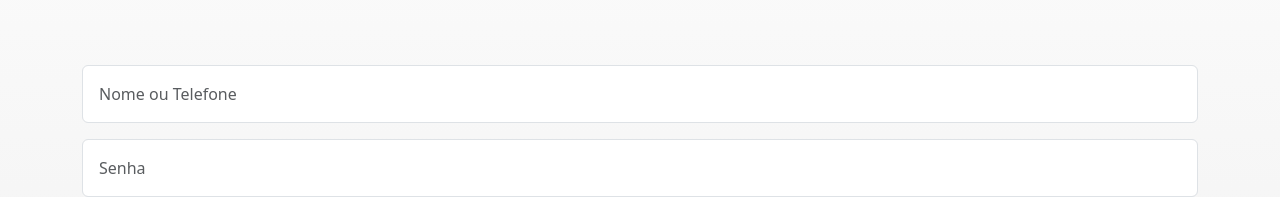
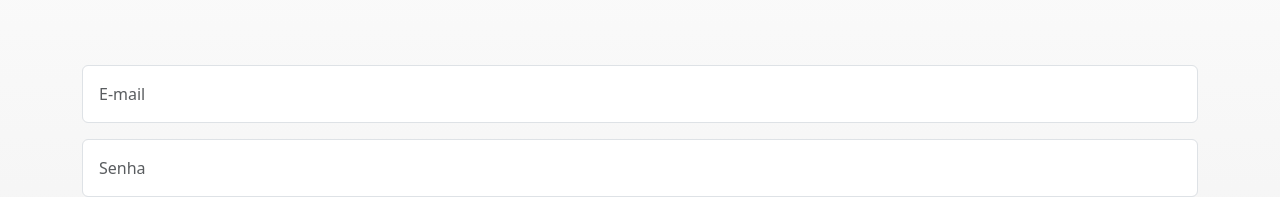
Before and after one commit to Hasty-DEV/HastyBarber, a React (Vite) app in the folder client/: page /login in a window 1280 px wide. Shown: the part 292-489 px from the top of the page. Built offline with nearby package versions, Linux system fonts and the light colour scheme; no server answers; the HTML template or start-up script is replaced by a standard one.

Commit message:
Arrumando Login e Redirecionando para a Dashboard

```diff
--- a/client/src/pages/Login/Login.tsx
+++ b/client/src/pages/Login/Login.tsx
@@ -1,12 +1,15 @@
-import { useState } from 'react';
+import { useState, FormEvent } from 'react';
 import { Link, useNavigate } from "react-router-dom";
 import { LoginContainer } from "../../ui/styles/Login/Login.styles";
 import Icon from "../../ui/assets/Icon.svg";
-import { Button, Container, Form } from "react-bootstrap";
+import { Button, Container, Form, FormCheck } from "react-bootstrap";
 import { api } from '../../api';
-import { FormEvent } from "react";
 import firebase from 'firebase/compat/app';
 import 'firebase/auth';
+import { getAuth, signInWithEmailAndPassword } from "firebase/auth";
+import { toast, ToastContainer } from "react-toastify";
+import "react-toastify/dist/ReactToastify.css";
+
 
 import { FontAwesomeIcon } from '@fortawesome/react-fontawesome';
 import { faGoogle } from '@fortawesome/free-brands-svg-icons';
@@ -20,11 +23,30 @@ interface UserData {
 const Login = () => {
   const [, setUser] = useState<firebase.User | null>(null);
   const [error, setError] = useState<string | null>(null);
+  const [email, setEmail] = useState<string>('');
+  const [password, setPassword] = useState<string>('');
   const navigate = useNavigate();
 
-  const handleOnSubmit = (e: FormEvent) => {
+  const handleLogin = async (e: FormEvent) => {
     e.preventDefault();
-  };
+
+    if (!email ||!password) {
+      toast.error('Por favor, preencha todos os campos.');
+      return;
+  }
+
+  const auth = getAuth();
+  try {
+    const userCredential = await signInWithEmailAndPassword(auth, email, password);
+    if (userCredential !== undefined) {
+      toast.success("Login bem-sucedido!");
+      setTimeout(() => navigate('/dashboard'), 3000);
+
+    }
+  } catch (error) {
+    toast.error('Email/Senha incorreta');
+  }
+};
 
   const actionLoginGoogle = async (): Promise<UserData | null> => {
     try {
@@ -55,7 +77,6 @@ const Login = () => {
   };
 
 
-
   return (
     <LoginContainer className="d-flex flex-column align-items-center p-5">
       <Link to="/">
@@ -63,12 +84,14 @@ const Login = () => {
       </Link>
       <h2 className="display-5 mt-3">Bem-Vindo de Volta!</h2>
       <Container>
-        <Form className="pt-5 w-100" onSubmit={(e) => handleOnSubmit(e)}>
+        <Form className="pt-5 w-100" onSubmit={(e) => handleLogin(e)}>
           <Form.Group className="mb-3 w-100">
             <Form.Control
               type="text"
-              placeholder="Nome ou Telefone"
+              placeholder="E-mail"
               className="w-100 p-3"
+              value={email}
+              onChange={(e) => setEmail(e.target.value)}
             />
           </Form.Group>
           <Form.Group className="mb-3">
@@ -76,6 +99,8 @@ const Login = () => {
               type="password"
               placeholder="Senha"
               className="w-100 p-3"
+              value={password}
+              onChange={(e) => setPassword(e.target.value)}
             />
           </Form.Group>
           <div className="text-end">
@@ -106,6 +131,7 @@ const Login = () => {
           </div>
         )}
       </Container>
+      <ToastContainer />
     </LoginContainer>
   );
 };
```
Also changed, not shown: 1 other file (tests, documents, lock files or other folders).
